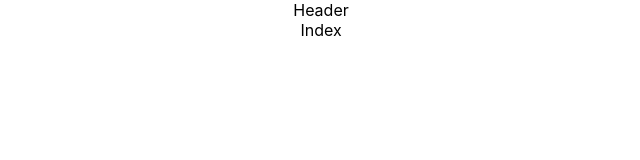
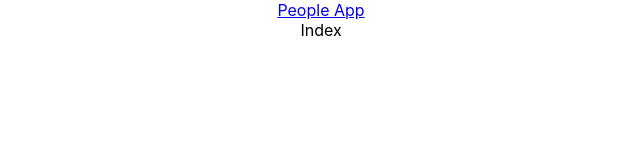
Before and after one commit to Tyrone-Cartwright/react-people-fe, a React (Create React App) app: page / in a window 1280 px wide. Shown: the top 160 px of the page, without its empty margins (319-959 px from the left). Built offline with nearby package versions, Linux system fonts and the light colour scheme.

Commit message:
wip: added a nav link to header.js

```diff
--- a/src/components/Header.js
+++ b/src/components/Header.js
@@ -1,5 +1,13 @@
-const Header = () => {
-  return <div>Header</div>;
+import { Link } from 'react-router-dom';
+
+const Header = (props) => {
+  return (
+    <header className='Header'>
+      <Link to='/'>
+        <div>People App</div>
+      </Link>
+    </header>
+  );
 };
 
 export default Header;
```
